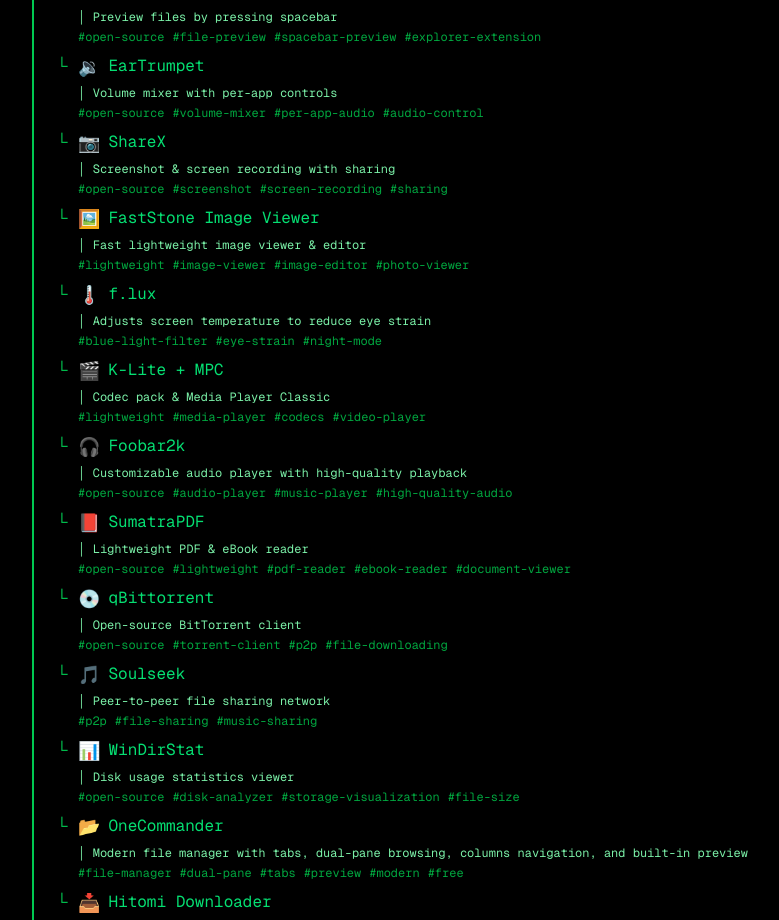
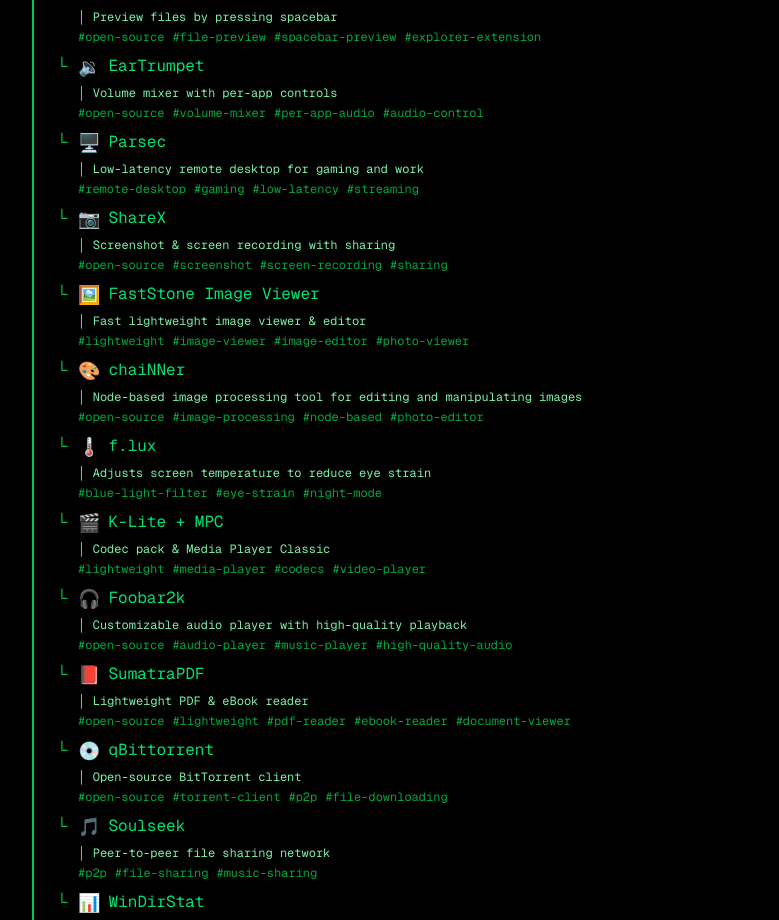
Before and after one commit to takeourcarsnow/UnsuckWindows, a Next.js app: page / in a window 1280 px wide. Shown: the part 1208-2128 px from the top of the page, without its empty margins (0-779 px from the left). Built offline with nearby package versions, Linux system fonts and the light colour scheme.

Commit message:
Add new essential apps to "Guide to Unsuck Windows" including Parsec and chaiNNer for enhanced functionality

```diff
--- a/app/page.tsx
+++ b/app/page.tsx
@@ -32,8 +32,10 @@
   { id: 'ditto', label: 'Ditto', href: 'https://ditto-cp.sourceforge.io/', description: 'Clipboard manager for multiple items', icon: '📋', tags: ['open-source', 'clipboard-manager', 'productivity', 'multi-clipboard'], category: 'Utilities', section: 'Essential Apps' },
   { id: 'quicklook', label: 'QuickLook', href: 'https://github.com/QL-Win/QuickLook', description: 'Preview files by pressing spacebar', icon: '👁️', tags: ['open-source', 'file-preview', 'spacebar-preview', 'explorer-extension'], category: 'Utilities', section: 'Essential Apps' },
   { id: 'eartrumpet', label: 'EarTrumpet', href: 'https://github.com/File-New-Project/EarTrumpet', description: 'Volume mixer with per-app controls', icon: '🔉', tags: ['open-source', 'volume-mixer', 'per-app-audio', 'audio-control'], category: 'Utilities', section: 'Essential Apps' },
+  { id: 'parsec', label: 'Parsec', href: 'https://parsec.app/', description: 'Low-latency remote desktop for gaming and work', icon: '🖥️', tags: ['remote-desktop', 'gaming', 'low-latency', 'streaming'], category: 'Utilities', section: 'Essential Apps' },
   { id: 'sharex', label: 'ShareX', href: 'https://getsharex.com/', description: 'Screenshot & screen recording with sharing', icon: '📷', tags: ['open-source', 'screenshot', 'screen-recording', 'sharing'], category: 'Media & Capture', section: 'Essential Apps' },
   { id: 'faststone', label: 'FastStone Image Viewer', href: 'https://www.faststone.org/', description: 'Fast lightweight image viewer & editor', icon: '🖼️', tags: ['lightweight', 'image-viewer', 'image-editor', 'photo-viewer'], category: 'Media & Capture', section: 'Essential Apps' },
+  { id: 'chainner', label: 'chaiNNer', href: 'https://chainner.app/', description: 'Node-based image processing tool for editing and manipulating images', icon: '🎨', tags: ['open-source', 'image-processing', 'node-based', 'photo-editor'], category: 'Media & Capture', section: 'Essential Apps' },
   { id: 'flux', label: 'f.lux', href: 'https://justgetflux.com/', description: 'Adjusts screen temperature to reduce eye strain', icon: '🌡️', tags: ['blue-light-filter', 'eye-strain', 'night-mode'], category: 'Media Players', section: 'Essential Apps' },
   { id: 'klite', label: 'K-Lite + MPC', href: 'https://www.codecguide.com/', description: 'Codec pack & Media Player Classic', icon: '🎬', tags: ['lightweight', 'media-player', 'codecs', 'video-player'], category: 'Media Players', section: 'Essential Apps' },
   { id: 'foobar2k', label: 'Foobar2k', href: 'https://www.foobar2000.org/', description: 'Customizable audio player with high-quality playback', icon: '🎧', tags: ['open-source', 'audio-player', 'music-player', 'high-quality-audio'], category: 'Media Players', section: 'Essential Apps' },
```
